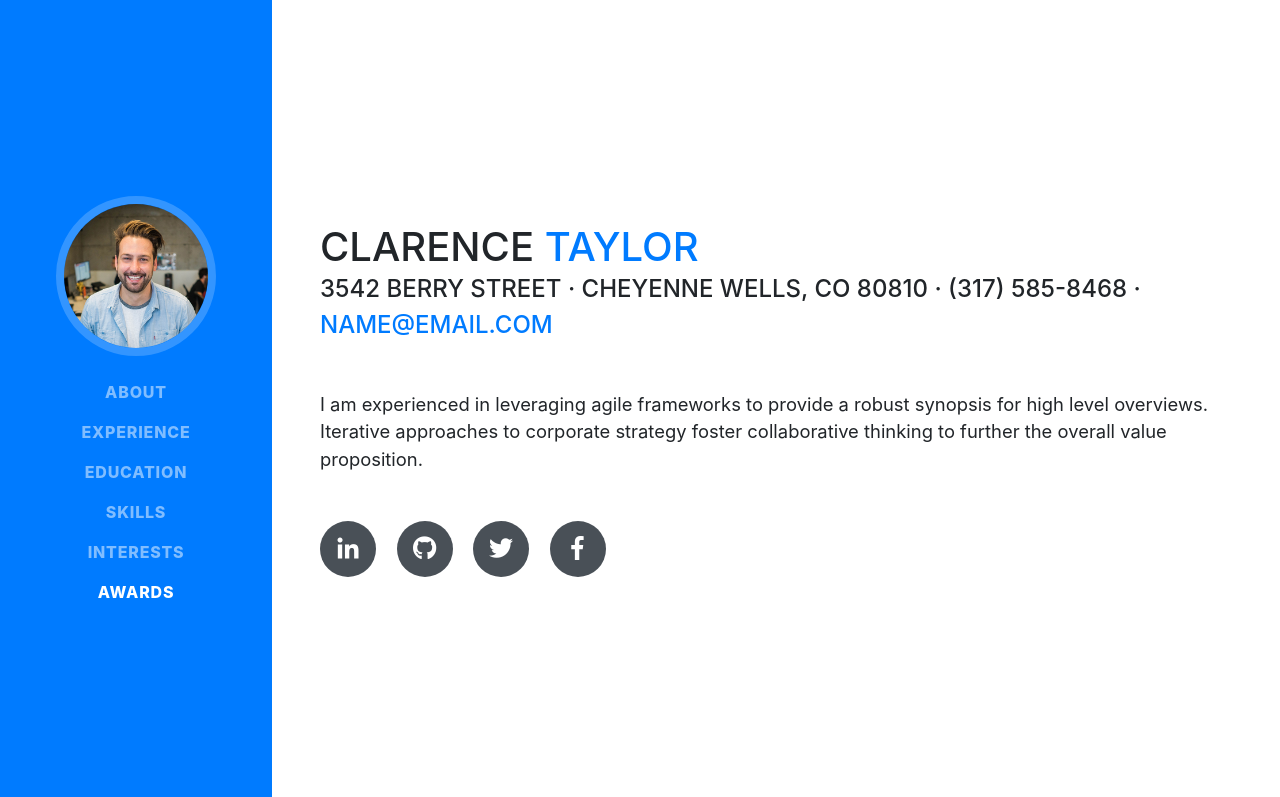
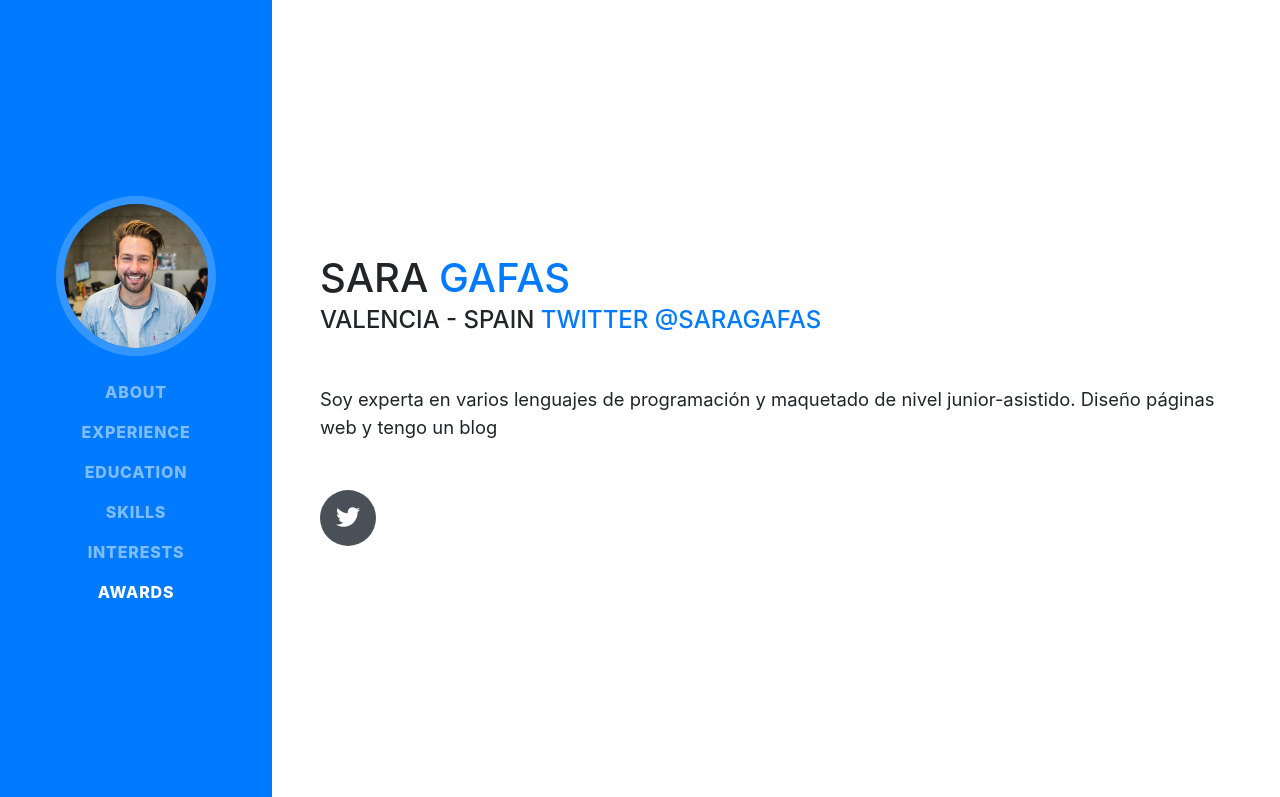
Before and after one commit to kowa1ski/CV-SaraGafas, a website with bundled scripts: page index.html in a window 1280 px wide. Shown: the top 797 px of the page. Built offline with nearby package versions, Linux system fonts and the light colour scheme; a web font is replaced by a local one.

Commit message:
Completado nombre, descripción propia y red social.

```diff
--- a/index.html
+++ b/index.html
@@ -63,26 +63,19 @@
 
       <section class="resume-section p-3 p-lg-5 d-flex d-column" id="about">
         <div class="my-auto">
-          <h1 class="mb-0">Clarence
-            <span class="text-primary">Taylor</span>
+          <h1 class="mb-0">Sara
+            <span class="text-primary">Gafas</span>
           </h1>
-          <div class="subheading mb-5">3542 Berry Street · Cheyenne Wells, CO 80810 · (317) 585-8468 ·
-            <a href="mailto:name@email.com">name@email.com</a>
+          <div class="subheading mb-5">Valencia - Spain
+            <a href="mailto:name@email.com">Twitter @saragafas</a>
           </div>
-          <p class="lead mb-5">I am experienced in leveraging agile frameworks to provide a robust synopsis for high level overviews. Iterative approaches to corporate strategy foster collaborative thinking to further the overall value proposition.</p>
+          <p class="lead mb-5">Soy experta en varios lenguajes de programación y maquetado de nivel junior-asistido. Diseño páginas web y tengo un blog</p>
           <div class="social-icons">
-            <a href="#">
-              <i class="fab fa-linkedin-in"></i>
-            </a>
-            <a href="#">
-              <i class="fab fa-github"></i>
-            </a>
-            <a href="#">
+
+            <a href="https://twitter.com/saragafas?lang=es">
               <i class="fab fa-twitter"></i>
             </a>
-            <a href="#">
-              <i class="fab fa-facebook-f"></i>
-            </a>
+
           </div>
         </div>
       </section>
```
